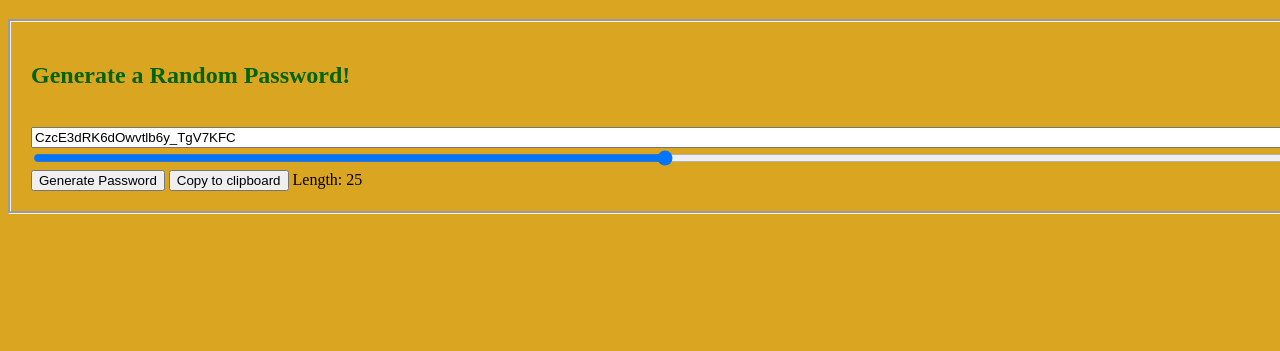
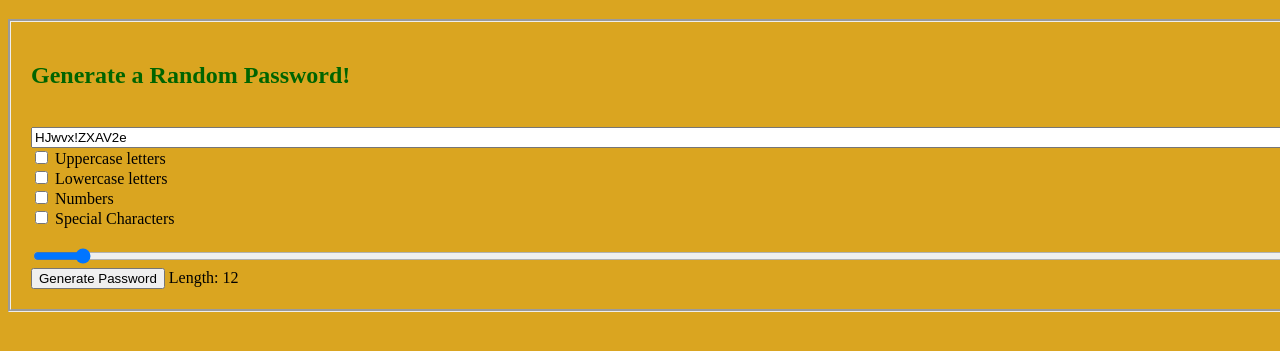
Before and after one commit to Arob7/password-generator, a plain HTML site: page index.html in a window 1280 px wide. Both pictures are taken after typing "Sample" into the empty fields and a click on the button "Generate Password". Shown: the part 61-412 px from the top of the page. Drawn offline with Linux system fonts and the light colour scheme.

Commit message:
added check boxes, and button generates random password, slider captures length of password

```diff
--- a/index.html
+++ b/index.html
@@ -18,20 +18,33 @@
       <!-- ROW -->
       <div class="row">
 
-        <div class="col-lg-6 col-sm-12">
+        <div class="col-lg-8 col-sm-12">
 
           <!-- CONTENT SECTION -->
       <div class="content">
         <h2>Generate a Random Password!</h2>
         <br />
         <input type="text" id="display">
+
+        <input type="checkbox" id="upperCase">
+<label for="Uppercase"> Uppercase letters</label><br>
+
+<input type="checkbox" id="Lowercase">
+<label for="Lowercase"> Lowercase letters</label><br>
+
+<input type="checkbox" id="numbers">
+<label for="Numbers"> Numbers</label><br>
+
+<input type="checkbox" id="specialChar">
+<label for="Special Characters"> Special Characters</label><br>
+
         <br />
-        <input type="range" min="0" max="50" name="slider" id="slider">
+        <input type="range" min="8" max="128" value= "12" name="slider" id="slider">
         <br />
 
         <!-- BUTTON -->
-        <button onclick="generate()">Generate Password</button>
-        <button onclick="">Copy to clipboard</button>
+        <button onclick= "gen()">Generate Password</button>
+        <!-- <button onclick=">Copy to clipboard</button> -->
         <div id="length"></div>
       </div>
 
--- a/script.js
+++ b/script.js
@@ -1,39 +1,62 @@
-//generate password
-function generate() {
-  //get uppercase, lowercase, number, special
-  let choice = document.getElementById("slider").value;
-  let values =
-    "ABCDEFGHIJKLMNOPQRSTUVWXYZabcdefghijklmnopqrstuvwxyz1234567890!@#$%^&*()_+";
+// console.log(choices);
 
-  // get characters
+// var complexity = document.getElementById("slider").value;
+
+// document.getElementById("slider").oninput = function(){
+
+//   // get slider value to display as password "length"
+//   document.getElementById("length").innerHTML = "Length: " + choice;
+
+// }
+
+//get uppercase, lowercase, number, special
+function gen() {
+  let lowercase = "abcdefghijklmnopqrstuvwxyz";
+  let uppercase = "ABCDEFGHIJKLMNOPQRSTUVWXYZ";
+  let numbers = "1234567890";
+  let specialChar = "!@#$%^&*()_+";
+  let val = lowercase + uppercase + numbers + specialChar;
+
   let password = "";
-
-  //validate input
-  // if (choicesMade){
-  //     generatePassword
-  // } else{
-  //     console.log("Please enter characters")
-  // }
-
-  for (var i = 0; i <= choice; i++) {
+  var choice = document.getElementById("slider").value;
+  for (var i = 0; i < choice; i++) {
     //randomly select characters to make password of x length
     password =
       password +
-      values.charAt(Math.floor(Math.random() * Math.floor(values.length - 1)));
+      val.charAt(Math.floor(Math.random() * Math.floor(val.length - 1)));
   }
 
-  //display password
+  // //display password
   document.getElementById("display").value = password;
+}
 
-  //get password length
-  document.getElementById("length").innerHTML = "Length: 25";
+// //get password length
+document.getElementById("length").innerHTML = "Length: 12";
 
-  document.getElementById("slider").oninput = function () {
-    if (document.getElementById("slider").value > 0) {
-      document.getElementById("length").innerHTML =
-        "Length: " + document.getElementById("slider").value;
-    } else {
-      document.getElementById("length").innerHTML = "Length: 1";
-    }
-  };
-}
+document.getElementById("slider").oninput = function () {
+  // if (document.getElementById("slider").value > 0) {
+
+  document.getElementById("length").innerHTML =
+    "Length: " + document.getElementById("slider").value;
+
+  // } else {
+  //   document.getElementById("length").innerHTML = "Length: 8";
+  // }
+};
+
+//get password length
+//get uppercase, lowercase, number, special
+
+//validate input
+// if (choicesMade){
+//     generatePassword
+// } else{
+//     console.log("Please enter characters")
+// }
+
+//generate password
+
+// get characters
+//randomly select characters to make password of x length
+
+//display password
```
Also changed, not shown: styles.css (deleted).
